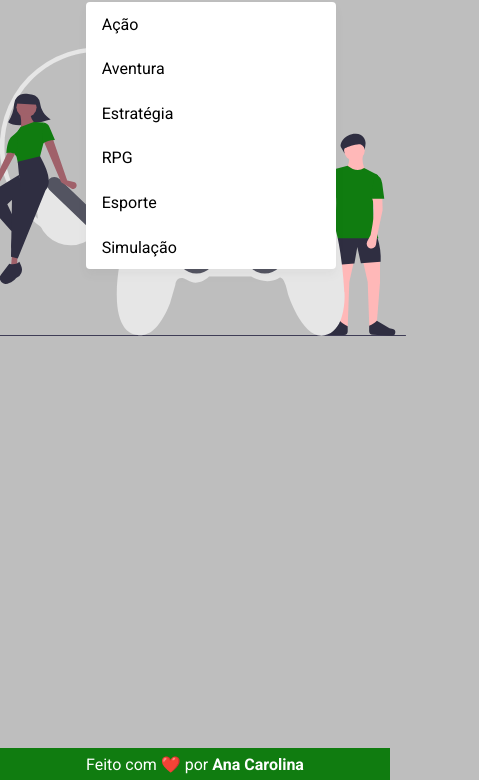
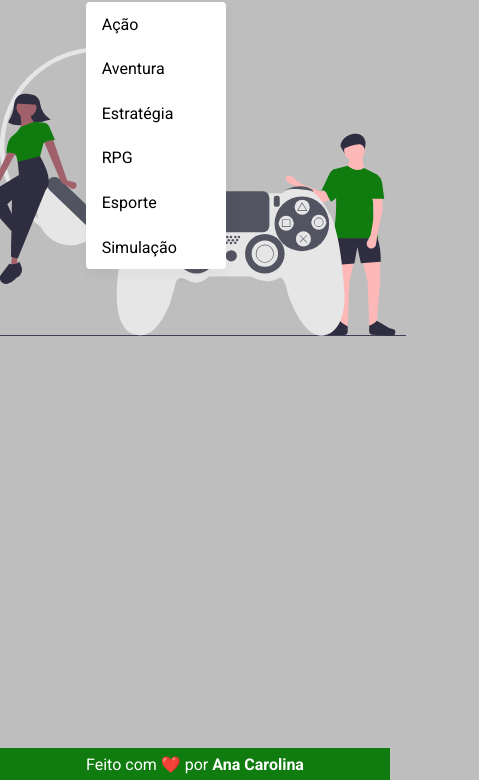
Before and after one commit to anacamorims/desafio-4-ff-, a plain HTML site: page index.html in a window 390 px wide. Both pictures are taken after a click on the button "Games". Shown: the part 64-844 px from the top of the page, 479 px wide, since content can reach past the window. Drawn offline with nearby package versions, Linux system fonts and the light colour scheme.

Commit message:
style:feat: changing dropdown width in responsive

```diff
--- a/css/style.css
+++ b/css/style.css
@@ -112,5 +112,8 @@ footer{
     width: 50vh;
    }
 
+   .dropdown{
+    width: 140px;
+   }
 
 }
```
